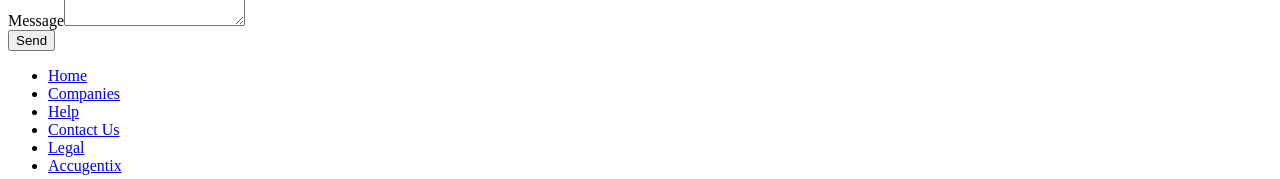
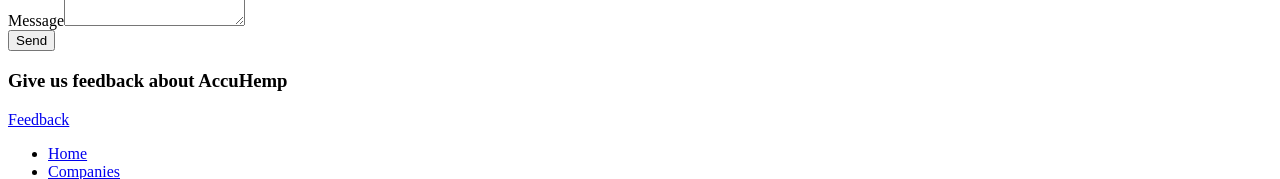
Before and after one commit to cbvargas5/Accu-Hemp, a React app: page /contact in a window 1280 px wide. Shown: the part 701-880 px from the top of the page. Built offline with nearby package versions, Linux system fonts and the light colour scheme; the HTML template or start-up script is replaced by a standard one.

Commit message:
added redirect section

```diff
--- a/client/src/components/pages/ContactPage.jsx
+++ b/client/src/components/pages/ContactPage.jsx
@@ -1,4 +1,6 @@
 import React from 'react'
+import ButtonCard from '../cards/ButtonCard.jsx'
+
 
 import { Button } from 'react-bootstrap'
 
@@ -8,7 +10,7 @@ export default function ContactPage() {
         <div className="mini-header">
           <h1>Contact Us</h1>
         </div>
-        <div className="form-wrapper">
+        <section className="form-wrapper">
           <form className="contact-form">
             <div className="name-field-wrapper">
               <label for="form-name">Name</label>
@@ -24,7 +26,11 @@ export default function ContactPage() {
             </div>
             <Button type="submit">Send</Button>
           </form>
-        </div>
+        </section>
+        <section className="feedback-redirect">
+          <h3>Give us feedback about AccuHemp</h3>
+          <ButtonCard link="/" icon="fas fa-comment-dots">Feedback</ButtonCard>
+        </section>
     </section>
   )
 }
```
